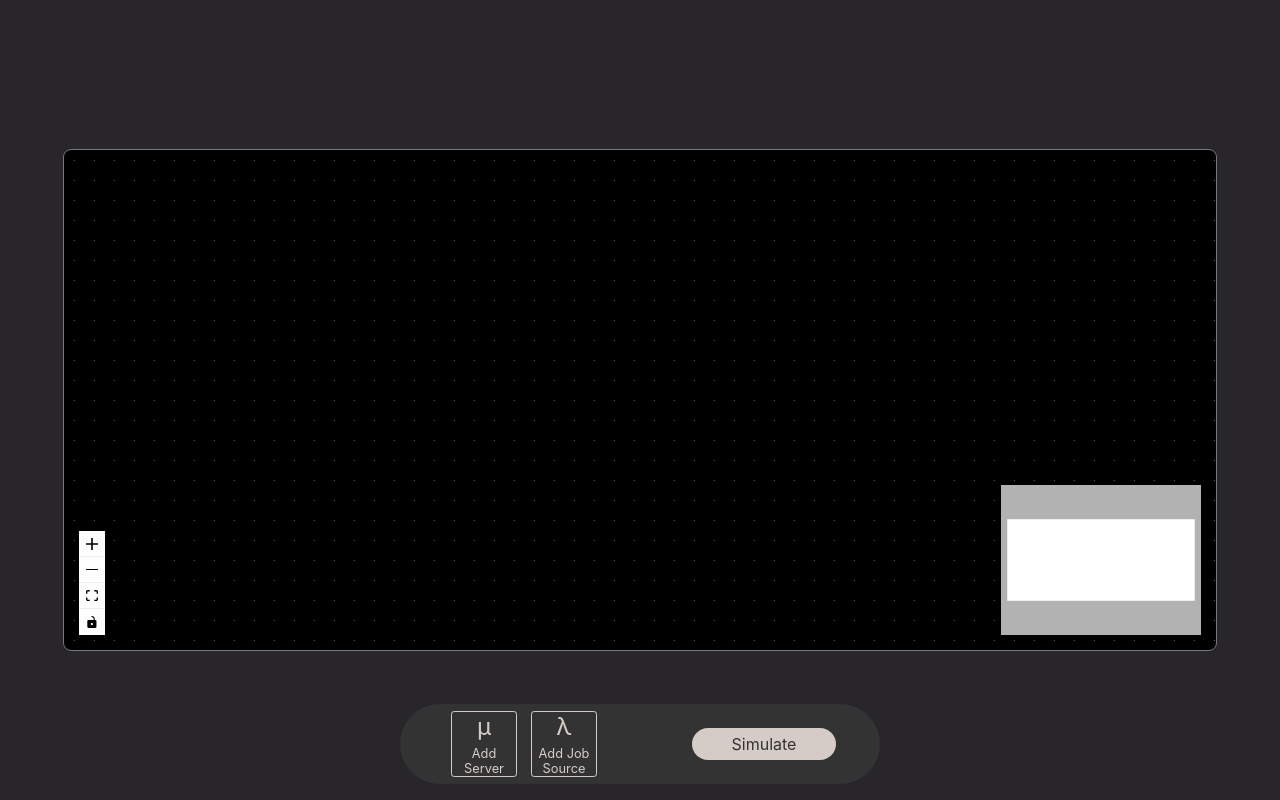
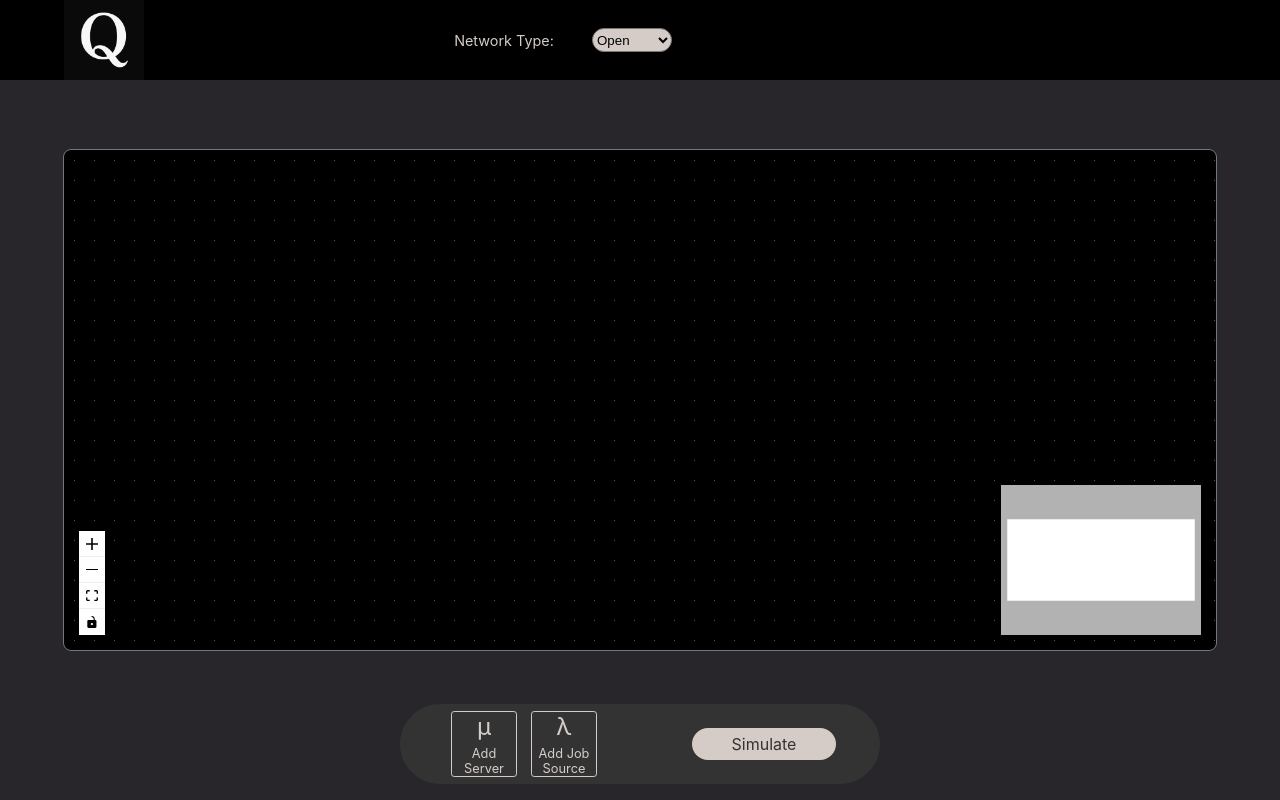
Before and after one commit to PedroMion/QPy-front, a React (Create React App) app in the folder qpy-front/: page / in a window 1280 px wide. Built offline with nearby package versions, Linux system fonts and the light colour scheme.

Commit message:
Adding header and enabling closed networks

```diff
--- /dev/null
+++ b/qpy-front/src/Components/Hooks/useNetworkConfiguration.js
@@ -0,0 +1,45 @@
+import { useState } from "react";
+
+export function useNetworkConfiguration() {
+    const OPEN = "Open";
+    const CLOSED = "Closed";
+
+    const [networkType, setNetworkType] = useState(OPEN);
+    const [numOfTerminals, setNumOfTerminals] = useState(1);
+    const [averageThinkTime, setAverageThinkTime] = useState(0);
+
+    const resetConfiguration = () => {
+        setNumOfTerminals(1);
+        setAverageThinkTime(0);
+    };
+
+    const handleNetworkChange = (value) => {
+        setNetworkType(value);
+        resetConfiguration();
+    };
+
+    const getNetworkConfiguration = () => {
+        if (networkType === OPEN) {
+            return {'type': OPEN}
+        } else {
+            return {
+                'type': CLOSED,
+                'numberOfTerminals': numOfTerminals,
+                'averageThinkTime': averageThinkTime,
+            }
+        }
+    }
+
+    return {
+        OPEN,
+        CLOSED,
+        networkType,
+        setNetworkType,
+        numOfTerminals,
+        setNumOfTerminals,
+        averageThinkTime,
+        setAverageThinkTime,
+        handleNetworkChange,
+        getNetworkConfiguration,
+    };
+}
--- a/qpy-front/src/Components/Hooks/useQueueSimulation.js
+++ b/qpy-front/src/Components/Hooks/useQueueSimulation.js
@@ -1,7 +1,12 @@
 import { useState } from 'react';
 import { useObjectPropertiesModals } from './useObjectPropertiesModals';
+import { useNetworkConfiguration } from './useNetworkConfiguration';
 
 export const useQueueSimulation = (nodes, edges) => {
+    const {
+      getNetworkConfiguration,
+    } = useNetworkConfiguration();
+
     const [simulationResults, setSimulationResults] = useState({});
 
     const {
@@ -94,6 +99,7 @@ export const useQueueSimulation = (nodes, edges) => {
     var connections = getConnectionsFromEdgesData(edges);
 
     return {
+        "networkConfiguration": getNetworkConfiguration(),
         "devices": devices,
         "connections": connections
     }
--- a/qpy-front/src/Components/Pages/MainPage.css
+++ b/qpy-front/src/Components/Pages/MainPage.css
@@ -9,6 +9,12 @@
     justify-content: center;
     align-items: center;
     background-color: #28262B;
+}
+
+.main-page-header-container {
+    position: absolute;
+    top: 0;
+    left: 0;
 }
 
 .main-page-nav-bar-container {
--- a/qpy-front/src/Components/Pages/MainPage.js
+++ b/qpy-front/src/Components/Pages/MainPage.js
@@ -6,6 +6,7 @@ import { useObjectPropertiesModals } from '../Hooks/useObjectPropertiesModals';
 import { useQueueSimulation } from '../Hooks/useQueueSimulation';
 
 import Canvas from '../Pages/Canvas';
+import Header from '../UserInteractionTools/Header';
 import NavBar from '../UserInteractionTools/ToolBar';
 import EdgeProperties from '../Modals/ObjectProperties/Edge/EdgeProperties';
 import AddJobSourceProperties from '../Modals/ObjectProperties/JobSource/AddJobSourceProperties';
@@ -49,6 +50,12 @@ function MainPage() {
 
   return (
     <div className="main-page-container">
+        <div className='main-page-header-container'>
+          <Header
+            setNetworkProperties={(data) => console.log(data)}
+          />
+        </div>
+
         <div className='main-page-nav-bar-container' id='main-page-nav-bar-container'>
           <NavBar
             onClickAddServer={onClickAddServer}
--- /dev/null
+++ b/qpy-front/src/Components/UserInteractionTools/Header.css
@@ -0,0 +1,78 @@
+.header-container {
+    height: 5rem;
+    width: 90vw;
+    background-color: #000000;
+    max-width: 100vw;
+    display: flex;
+    flex-direction: row;
+    justify-content: space-between;
+    align-items: center;
+    padding: 0 5vw 0 5vw;
+    font-size: 0.9rem;
+}
+
+.header-image-container {
+    width: 5rem;
+    height: 5rem;
+}
+
+.header-image {
+    width: 5rem;
+    height: 5rem;
+}
+
+.header-selection-container {
+    height: 5rem;
+    width: 51rem;
+    display: flex;
+    flex-direction: row;
+    justify-content: flex-start;
+    align-items: center;
+    color: #D5CCC7;
+}
+
+.header-selection-element {
+    width: 15rem;
+    display: flex;
+    flex-direction: row;
+    justify-content: space-between;
+    align-items: center;
+    margin-left: 2rem;
+}
+
+.header-selection-element-text {
+    width: 9rem;
+}
+
+.header-selection-element-select {
+    width: 5rem;
+    height: 1.5rem;
+    border-radius: 2rem;
+    background-color: #D5CCC7;
+    color: #000000;
+    cursor: pointer;
+    transition: ease 0.5s all;
+}
+
+.header-selection-element-select:hover {
+    color: #D5CCC7;
+    background-color: #000000;
+    border: 1px solid #D5CCC7;
+}
+
+.header-selection-element-input {
+    width: 5rem;
+    padding-left: 0.5rem;
+    height: 1.5rem;
+    border-radius: 2rem;
+    background-color: #D5CCC7;
+    border: none;
+    color: #000000;
+    transition: ease 0.5s all;
+}
+
+.header-selection-element-input:focus {
+    background-color: #000000;
+    border: 1px solid #D5CCC7;
+    color: #D5CCC7;
+}
--- /dev/null
+++ b/qpy-front/src/Components/UserInteractionTools/Header.js
@@ -0,0 +1,68 @@
+import './Header.css';
+import icon from '../../Images/icon.png';
+
+import { useNetworkConfiguration } from '../Hooks/useNetworkConfiguration';
+
+function Header() {
+    const {
+        OPEN,
+        CLOSED,
+        networkType,
+        numOfTerminals,
+        setNumOfTerminals,
+        averageThinkTime,
+        setAverageThinkTime,
+        handleNetworkChange,
+    } = useNetworkConfiguration();
+
+    return (
+        <div className="header-container">
+            <div className='header-image-container'>
+                <img src={icon} alt="QPy" className="header-image" />
+            </div>
+
+            <div className='header-selection-container'>
+                <div className='header-selection-element'>
+                    <div className='header-selection-element-text'>Network Type:</div>
+                    <select
+                        className="header-selection-element-select"
+                        value={networkType}
+                        onChange={(e) => handleNetworkChange(e.target.value)}
+                    >
+                        <option value={OPEN}>{OPEN}</option>
+                        <option value={CLOSED}>{CLOSED}</option>
+                    </select>
+                </div>
+
+                {networkType === CLOSED && (
+                    <>
+                        <div className='header-selection-element'>
+                            <div className='header-selection-element-text'>Number of Terminals:</div>
+                            <input
+                                type="number"
+                                min="1"
+                                step="1"
+                                className="header-selection-element-input"
+                                value={numOfTerminals}
+                                onChange={(e) => setNumOfTerminals(e.target.value)}
+                            />
+                        </div>
+
+                        <div className='header-selection-element'>
+                            <div className='header-selection-element-text'>Average Think Time E[Z]:</div>
+                            <input
+                                type="number"
+                                step="0.01"
+                                className="header-selection-element-input"
+                                value={averageThinkTime}
+                                onChange={(e) => setAverageThinkTime(e.target.value)}
+                            />
+                        </div>
+                    </>
+                )}
+            </div>
+        </div>
+    );
+}
+
+export default Header;
```
Also changed, not shown: qpy-front/src/Images/icon.png (added).
